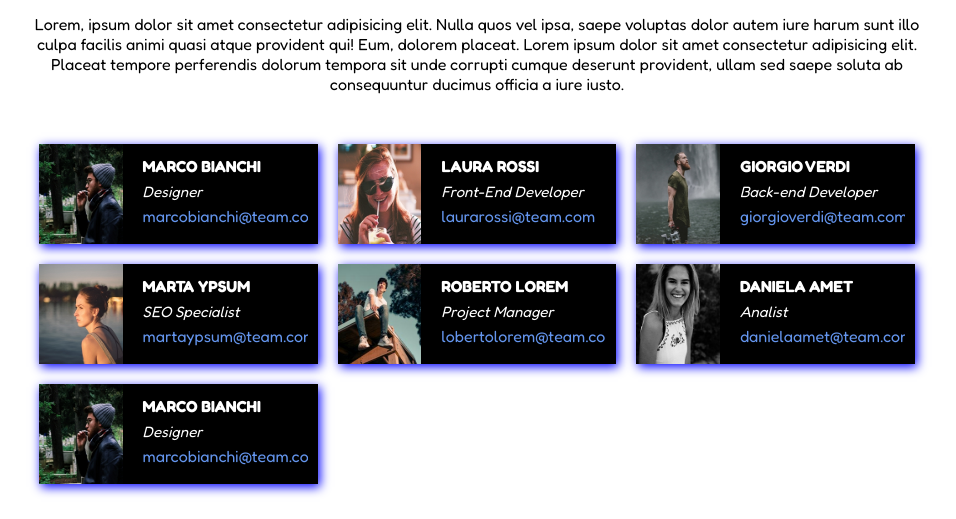
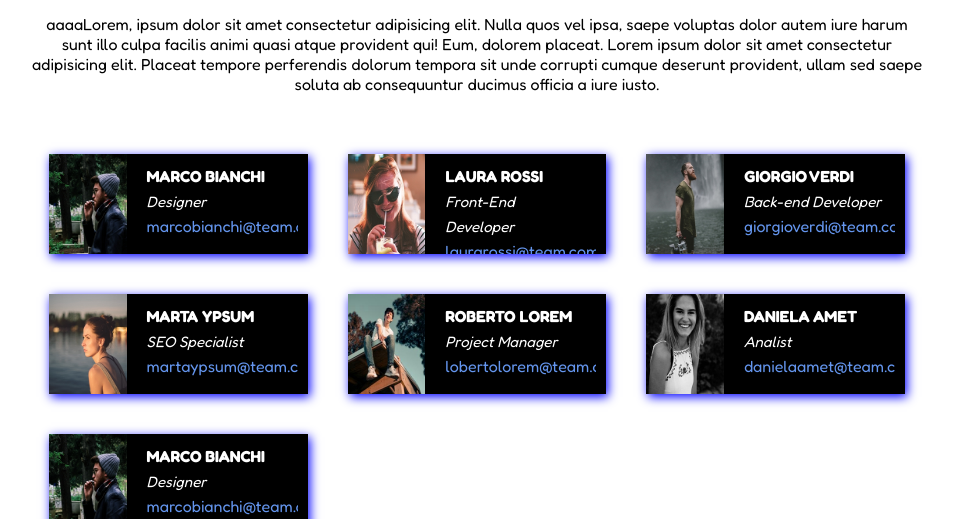
Before and after one commit to gdemartino93/html-css-float-cards, a plain HTML site: page bonus/index.html in a window 1280 px wide. Shown: the part 86-605 px from the top of the page, without its empty margins (163-1119 px from the left). Drawn offline with Linux system fonts and the light colour scheme.

Commit message:
aumento margini

```diff
--- a/bonus/css/style.css
+++ b/bonus/css/style.css
@@ -26,11 +26,10 @@ header>h1{
     margin-bottom: 40px;
 }
 .card{
-    width: calc(100% / 3 - 20px);
+    width: calc(100% / 3 - 40px);
     height: 100px;
     float: left;
-    margin-bottom:20px;
-    margin: 10px;
+    margin: 20px;
     background: black;
     box-shadow: 2px 3px 10px blue;
     }
--- a/bonus/index.html
+++ b/bonus/index.html
@@ -18,7 +18,7 @@
             <section>
                 <!-- paragrafo -->
                 <p>
-                    Lorem, ipsum dolor sit amet consectetur adipisicing elit. Nulla quos vel ipsa, saepe voluptas dolor autem iure harum sunt illo culpa facilis animi quasi atque provident qui! Eum, dolorem placeat. Lorem ipsum dolor sit amet consectetur adipisicing elit. Placeat tempore perferendis dolorum tempora sit unde corrupti cumque deserunt provident, ullam sed saepe soluta ab consequuntur ducimus officia a iure iusto.
+                    aaaaLorem, ipsum dolor sit amet consectetur adipisicing elit. Nulla quos vel ipsa, saepe voluptas dolor autem iure harum sunt illo culpa facilis animi quasi atque provident qui! Eum, dolorem placeat. Lorem ipsum dolor sit amet consectetur adipisicing elit. Placeat tempore perferendis dolorum tempora sit unde corrupti cumque deserunt provident, ullam sed saepe soluta ab consequuntur ducimus officia a iure iusto.
                 </p>
         </section>
         <section>
```
